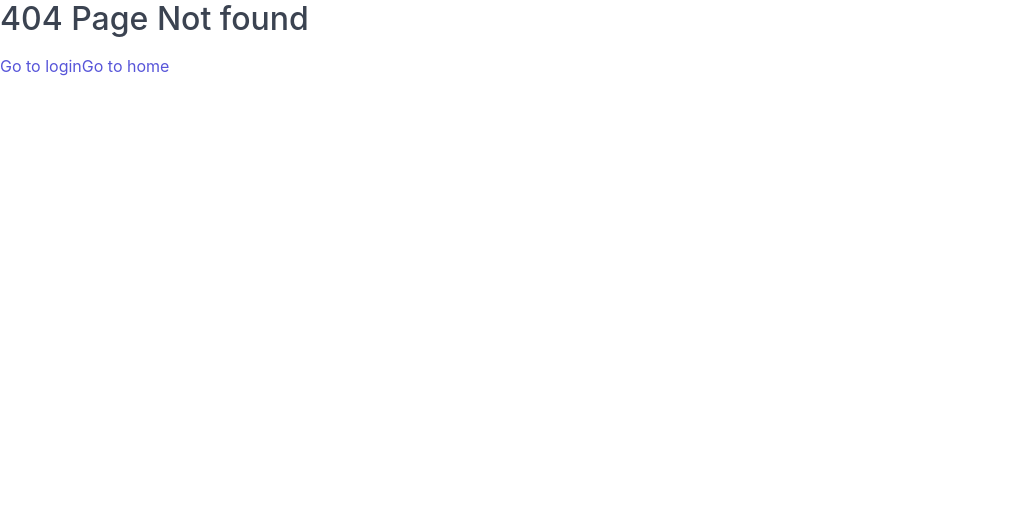
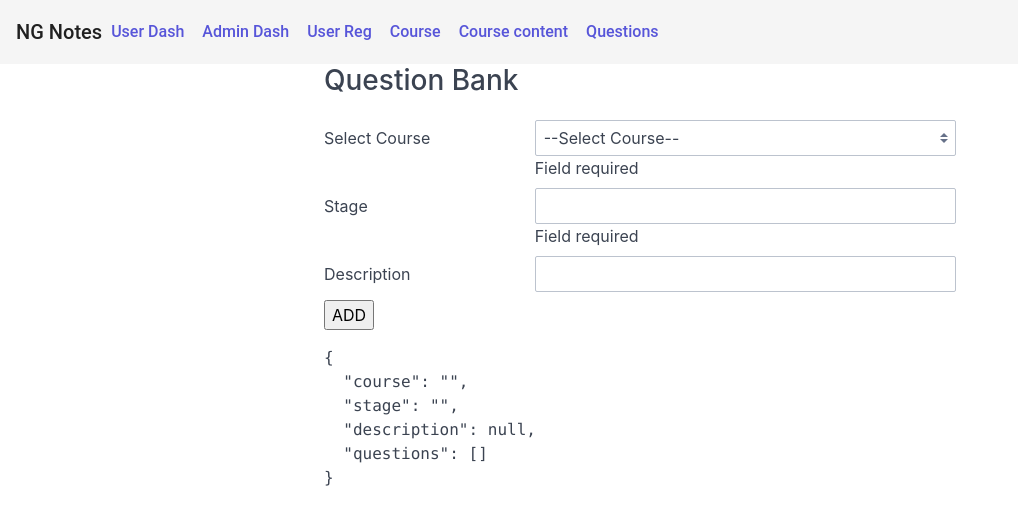
Before and after one commit to indreshpratap/ng-notes, an Angular app: page /home/admin/question-bank in a window 1280 px wide. Before the commit this address had no page. Shown: the top 524 px of the page, without its empty margins (0-1018 px from the left). Built offline with nearby package versions, Linux system fonts and the light colour scheme.

Commit message:
added question bank

```diff
--- /dev/null
+++ b/src/app/admin/question-bank/question-bank.component.html
@@ -0,0 +1,79 @@
+<div>
+  <div class="columns">
+    <div class="column col-3">&nbsp;</div>
+    <div class="column col-6">
+        <h3>Question Bank</h3>
+      <form [formGroup]="queForm" class="form-horizontal">
+        <div class="form-group">
+          <div class="col-4">
+            <label class="form-label">Select Course</label>
+          </div>
+          <div class="col-8">
+            <select class="form-select" formControlName="course">
+              <option value="">--Select Course--</option>
+              <option value="1">Javascript</option>
+              <option value="2">Angluar</option>
+            </select>
+            <app-errors [errors]="queForm.get('course').errors"></app-errors>
+          </div>
+        </div>
+
+        <div class="form-group">
+          <div class="col-4">
+            <label class="form-label">Stage</label>
+          </div>
+          <div class="col-8">
+            <input type="text" class="form-input" formControlName="stage">
+            <app-errors [errors]="queForm.get('stage').errors"></app-errors>
+          </div>
+        </div>
+        <div class="form-group">
+          <div class="col-4">
+            <label class="form-label">Description</label>
+          </div>
+          <div class="col-8">
+            <input type="text" class="form-input" formControlName="description">
+
+          </div>
+        </div>
+
+        <div>
+          <button (click)="addQuestion()">ADD</button>
+        </div>
+
+
+        <div class="columns">
+        <div class="column col-12">
+          <table formArrayName="questions">
+            <tbody>
+              <tr *ngFor="let que of questionArray.controls;let i=index" [formGroupName]="i">
+                <td> <input type="text" formControlName="question"> </td>
+                <td> <input type="text" formControlName="option1"><input type="checkbox" formControlName="correct1"> </td>
+                <td> <input type="text" formControlName="option2"><input type="checkbox" formControlName="correct2"> </td>
+                <td> <input type="text" formControlName="option3"><input type="checkbox" formControlName="correct3"> </td>
+                <td> <input type="text" formControlName="option4"><input type="checkbox" formControlName="correct4"> </td>
+                <td><button (click)="remove(i)">remove</button></td>
+
+
+              </tr>
+            </tbody>
+          </table>
+        </div>
+        </div>
+
+
+
+
+
+        <!-- <div class="text-center">
+          <button class="btn btn-primary" [disabled]="contentFormGroup.invalid" (click)="saveCourseContent()">Save course content</button>
+          <button class="btn" (click)="disableIt()">Disable</button>
+          <button class="btn" (click)="enableIt()">Enable</button>
+          <button class="btn" (click)="fillIt()">Fill the form</button>
+        </div> -->
+
+        <pre>{{queForm.value|json}} </pre>
+      </form>
+    </div>
+  </div>
+</div>
--- /dev/null
+++ b/src/app/admin/question-bank/question-bank.component.ts
@@ -0,0 +1,52 @@
+import { Component, OnInit } from "@angular/core";
+import { FormGroup } from "@angular/forms";
+import { FormBuilder } from "@angular/forms";
+import { Validators } from "@angular/forms";
+import { FormArray } from "@angular/forms";
+
+@Component({
+  selector: "app-question-bank",
+  templateUrl: "./question-bank.component.html",
+  styleUrls: ["./question-bank.component.scss"]
+})
+export class QuestionBankComponent implements OnInit {
+  queForm: FormGroup;
+
+  constructor(private fb: FormBuilder) {}
+
+  ngOnInit() {
+    this.initilizeForm();
+  }
+
+  initilizeForm() {
+    this.queForm = this.fb.group({
+      course: ["", Validators.required],
+      stage: ["", [Validators.required, Validators.maxLength(15)]],
+      description: [],
+      questions: this.fb.array([])
+    });
+  }
+  get questionArray() {
+    return this.queForm.get("questions") as FormArray;
+  }
+
+  addQuestion() {
+    let que = this.fb.group({
+      question: ["", [Validators.required]],
+      option1: ["", [Validators.required]],
+      option2: ["", [Validators.required]],
+      option3: ["", [Validators.required]],
+      option4: ["", [Validators.required]],
+      correct1: [false],
+      correct2: [false],
+      correct3: [false],
+      correct4: [false]
+    });
+
+    this.questionArray.push(que);
+  }
+
+  remove(indx) {
+    this.questionArray.removeAt(indx);
+  }
+}
--- a/src/app/app.module.ts
+++ b/src/app/app.module.ts
@@ -18,6 +18,7 @@ import { UserRegistrationComponent } from "./admin/user-registration/user-regist
 import { ErrorsComponent } from "./shared/input-errors.component";
 import { CourseComponent } from './admin/course/course.component';
 import { CourseContentComponent } from './admin/course-content/course-content.component';
+import { QuestionBankComponent } from './admin/question-bank/question-bank.component';
 
 let routes: Routes = [
   { path: "", component: LoginComponent },
@@ -40,6 +41,7 @@ let routes: Routes = [
           { path: "user-registration", component: UserRegistrationComponent },
           { path: "course", component: CourseComponent },
           { path: "course-content", component: CourseContentComponent },
+          { path: "question-bank", component: QuestionBankComponent },
         ]
       }
     ]
@@ -60,7 +62,8 @@ let routes: Routes = [
     UserRegistrationComponent,
     ErrorsComponent,
     CourseComponent,
-    CourseContentComponent
+    CourseContentComponent,
+    QuestionBankComponent
   ],
   imports: [
     BrowserModule,
--- a/src/app/layout/header.component.ts
+++ b/src/app/layout/header.component.ts
@@ -34,6 +34,7 @@ export class HeaderComponent implements OnInit {
       { title: "User Reg", link: this.HOME_ADMIN+"user-registration"},
       { title: "Course", link: this.HOME_ADMIN+"course" },
       { title: "Course content", link: this.HOME_ADMIN+"course-content"},
+      { title: "Questions", link: this.HOME_ADMIN+"question-bank"},
     //   { title: "", link: "" },
     //   { title: "", link: "" },
     //   { title: "", link: "" },
```
Also changed, not shown: src/app/admin/question-bank/question-bank.component.scss (added), 1 other file (tests, documents, lock files or other folders).
